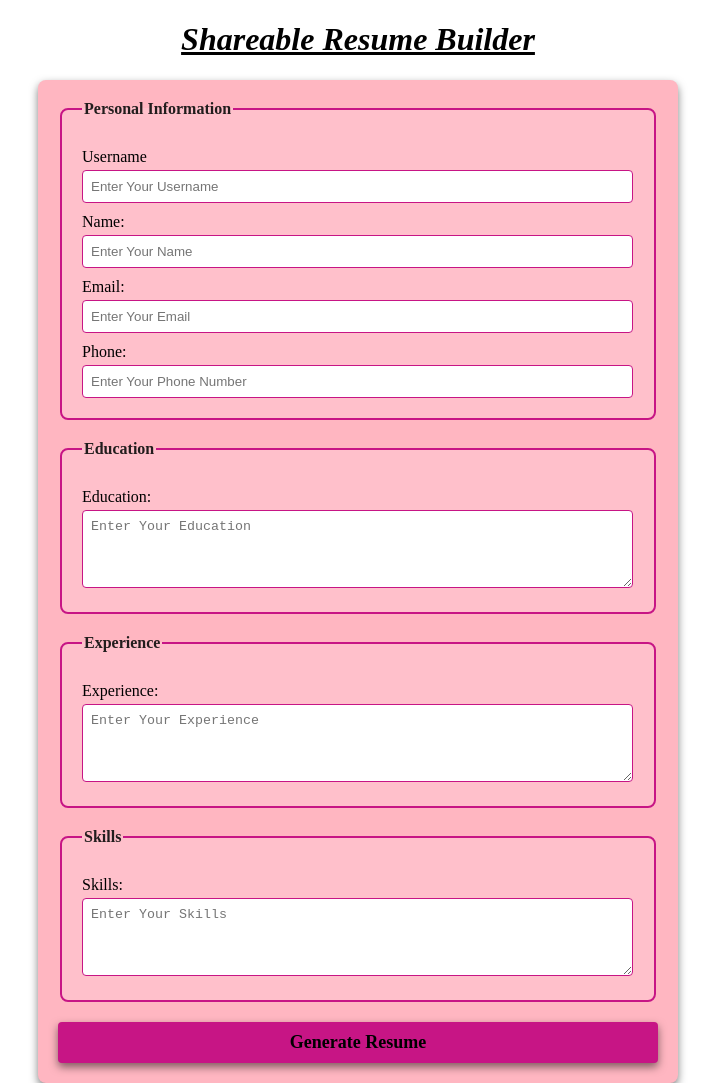
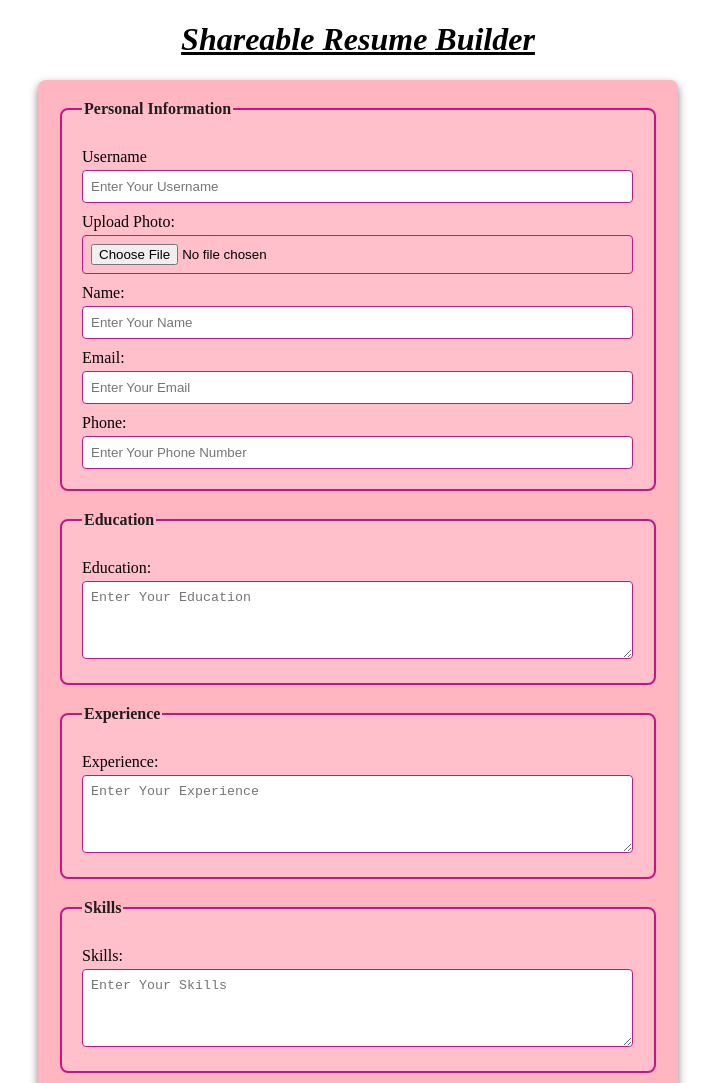
Before and after one commit to IsraImran00/Hackathon-Milestones, a plain HTML site: page milestone 5/index.html in a window 1280 px wide. Shown: the top 1083 px of the page, without its empty margins (282-997 px from the left). Drawn offline with Linux system fonts and the light colour scheme.

Commit message:
Update index.html

```diff
--- a/milestone 5/index.html
+++ b/milestone 5/index.html
@@ -1,19 +1,23 @@
 <!DOCTYPE html>
 <html lang="en">
+
 <head>
     <meta charset="UTF-8">
     <meta name="viewport" content="width=device-width, initial-scale=1.0">
     <title>Shareable Resume Builder</title>
     <link rel="stylesheet" href="style.css">
 </head>
+
 <body>
     <h1><i><u>Shareable Resume Builder</u></i></h1>
     <form id="resume-form">
         <fieldset>
             <legend>Personal Information</legend>
-
             <label for="username">Username</label>
             <input type="text" id="username" placeholder="Enter Your Username" required>
+
+            <label for="photo">Upload Photo:</label>
+            <input type="file" id="photo" placeholder="photo" accept="image/*" required>
 
             <label for="name">Name:</label>
             <input type="text" id="name" placeholder="Enter Your Name" required>
@@ -45,13 +49,15 @@
 
         <button type="submit"><b>Generate Resume</b></button>
     </form>
+
     <br>
 
     <!-- Dynamic, Editable and Shareable Resume -->
-     <div id="resume-display" contenteditable="true">
+    <div id="resume-display" contenteditable="true">
         <!-- Resume will be generated below -->
-     </div>
-     <br>
+    </div>
+    <br>
+
     <!-- Section for the shareable link and download option -->
     <div id="shareable-link-container" style="display: none">
         <h2>Shareable Link</h2>
@@ -59,8 +65,10 @@
         <a href="#" id="shareable-link" target="_blank"></a>
         <br>
         <button id="download-pdf"><b>Download as PDF</b></button>
+
     </div>
 
-     <script src="script.js"></script>
+    <script src="script.js"></script>
 </body>
+
 </html>
```
